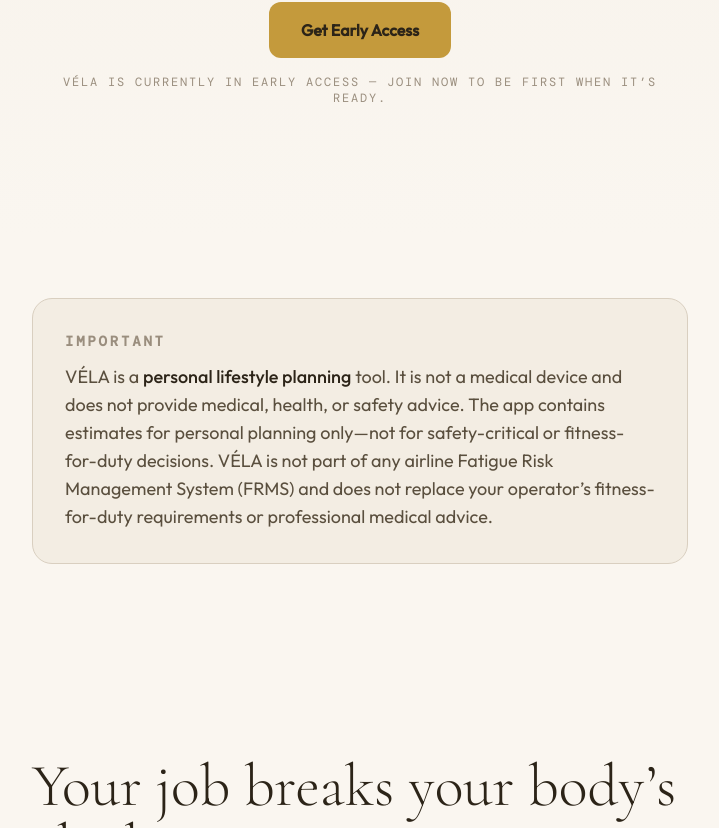
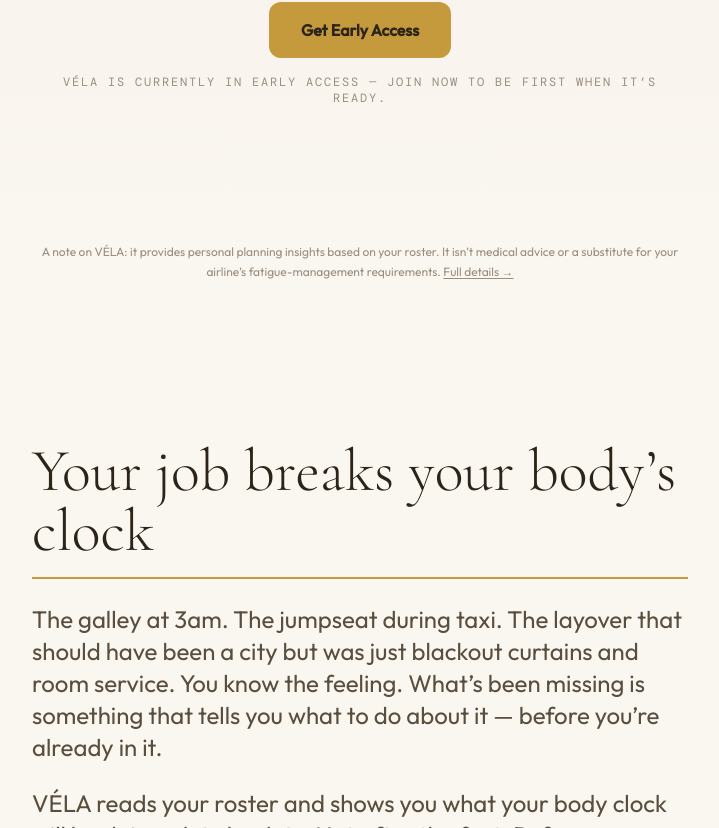
Before and after one commit to growthwise68/vela-website, a Next.js app: page / in a window 1280 px wide. Shown: the part 619-1447 px from the top of the page, without its empty margins (280-999 px from the left). Built offline with nearby package versions, Linux system fonts and the light colour scheme; no server answers; a web font is replaced by a local one.

Commit message:
fix: shrink disclaimer to quiet footnote, link to terms

```diff
--- a/src/app/page.tsx
+++ b/src/app/page.tsx
@@ -34,23 +34,16 @@
         </div>
       </section>
 
-      {/* DISCLAIMER BOX */}
-      <section className="w-full py-12 md:py-16 bg-cream">
-        <div className="max-w-4xl mx-auto px-6 md:px-8">
-          <div className="rounded-[20px] border border-warmLine bg-parchment/80 p-8">
-            <p className="font-mono text-xs md:text-sm uppercase tracking-[0.2em] text-inkFaint mb-3 font-semibold">
-              Important
-            </p>
-            <p className="font-sans text-base md:text-lg text-inkMid leading-relaxed">
-              V&Eacute;LA is a <strong className="font-medium text-ink">personal lifestyle planning</strong> tool. It
-              is not a medical device and does not provide medical, health, or safety advice. The app
-              contains estimates for personal planning only&mdash;not for safety-critical or fitness-for-duty
-              decisions. V&Eacute;LA is not part of any airline Fatigue Risk Management System (FRMS) and does
-              not replace your operator&rsquo;s fitness-for-duty requirements or professional medical advice.
-            </p>
-          </div>
-        </div>
-      </section>
+      {/* DISCLAIMER — quiet inline note */}
+      <div className="max-w-4xl mx-auto px-6 md:px-8 pt-2 pb-8 text-center">
+        <p className="font-sans text-xs text-inkFaint leading-relaxed">
+          A note on V&Eacute;LA: it provides personal planning insights based on your roster. It isn&rsquo;t
+          medical advice or a substitute for your airline&rsquo;s fatigue-management requirements.{" "}
+          <Link href="/terms" className="underline underline-offset-2 hover:text-inkMid transition-colors">
+            Full details &rarr;
+          </Link>
+        </p>
+      </div>
 
       {/* PROBLEM SECTION */}
       <section className="w-full py-20 md:py-32 bg-cream">
```
